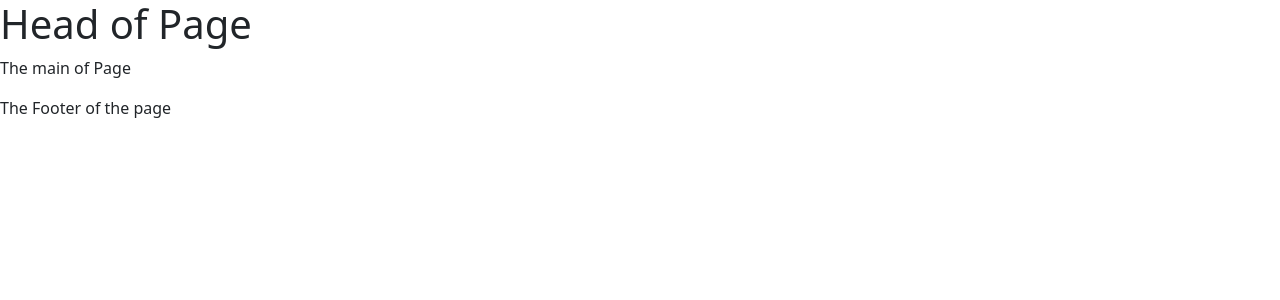
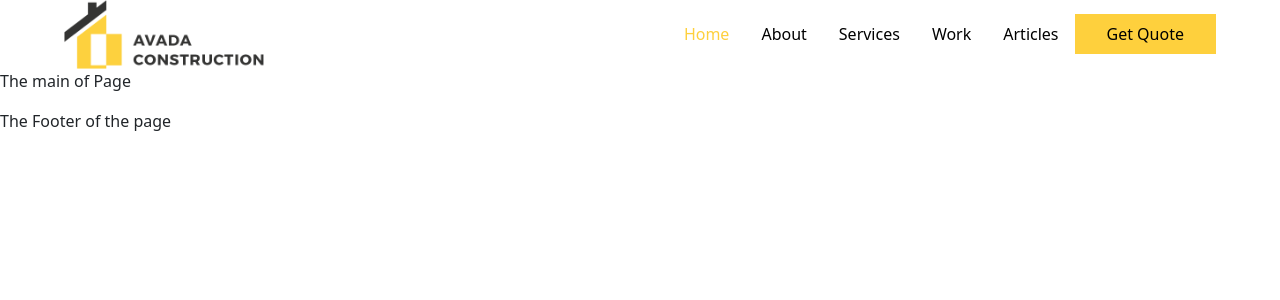
Before and after one commit to Matteogatto94/proj-html-vuejs, a Vue app: page / in a window 1280 px wide. Shown: the top 300 px of the page. Built offline with nearby package versions, Linux system fonts and the light colour scheme.

Commit message:
add logo and navbar header

```diff
--- /dev/null
+++ b/src/assets/scss/partials/_header.scss
@@ -0,0 +1,27 @@
+#site_header {
+    padding: 0 4rem;
+}
+
+img {
+    width: 200px;
+}
+
+.navbar_right {
+    align-self: center;
+
+    .bg_a {
+        background-color: #FED03D;
+        padding: 0.5rem 2rem;
+    }
+
+    a {
+        display: inline-block;
+        color: black;
+        text-decoration: none;
+        padding: 1rem;
+
+        &.active {
+            color: #FED03D;
+        }
+    }
+}
--- a/src/assets/scss/style.scss
+++ b/src/assets/scss/style.scss
@@ -1,3 +1,6 @@
+@use './partials/header';
+@use './partials/main';
+@use './partials/footer';
 @use '/node_modules/bootstrap/scss/bootstrap.scss';
 
 * {
--- a/src/components/AppHeader.vue
+++ b/src/components/AppHeader.vue
@@ -1,12 +1,47 @@
 <script>
 export default {
-    name: 'AppHeader'
+    name: 'AppHeader',
+    data() {
+        return {
+            menu: [
+                {
+                    text: 'Home',
+                    href: '#',
+                },
+                {
+                    text: 'About',
+                    href: '#'
+                },
+                {
+                    text: 'Services',
+                    href: '#'
+                },
+                {
+                    text: 'Work',
+                    href: '#'
+                },
+                {
+                    text: 'Articles',
+                    href: '#'
+                }
+            ]
+        }
+    }
 }
 </script>
 
 <template>
-    <header>
-        <h1>Head of Page</h1>
+    <header id="site_header" class="d-flex justify-content-between">
+        <div class="logo">
+            <img src="../assets/img/construction_logo_retina.png" alt="">
+        </div>
+
+        <div class="navbar_right">
+            <a :href="item.href" v-for="item in menu" :class="item.text === 'Home' ? 'active' : ''">
+                {{ item.text }}
+            </a>
+            <a class="bg_a" href="#">Get Quote</a>
+        </div>
     </header>
 </template>
 
```
Also changed, not shown: src/assets/img/construction_logo_retina.png (added), src/assets/scss/partials/_footer.scss (added), src/assets/scss/partials/_main.scss (added).
